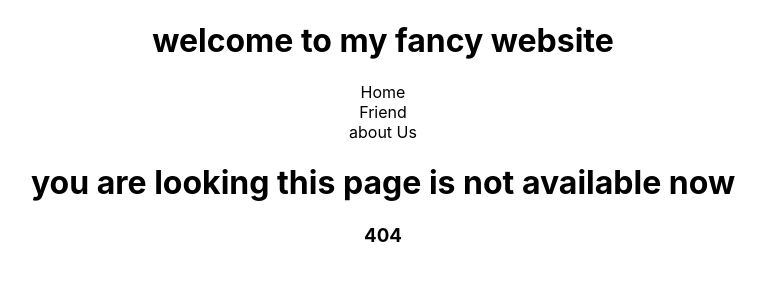
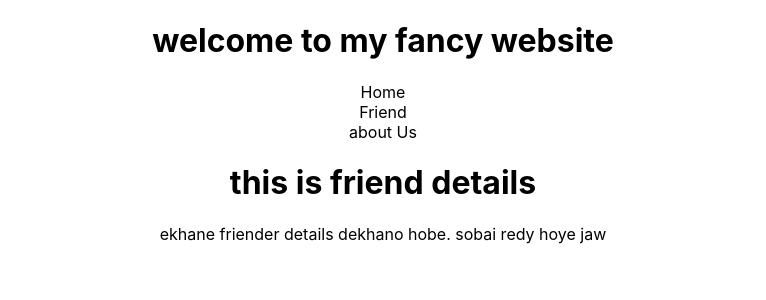
Before and after one commit to SR-Shahen/react-router, a React (Create React App) app: page /friend/1 in a window 1280 px wide. Before the commit this address had no page. Shown: the top 300 px of the page, without its empty margins (257-1023 px from the left). Built offline with nearby package versions, Linux system fonts and the light colour scheme.

Commit message:
dynamic with link

```diff
--- a/src/App.js
+++ b/src/App.js
@@ -2,6 +2,7 @@
 import { Route, Routes } from 'react-router';
 import './App.css';
 import AboutUs from './Components/AboutUs/AboutUs';
+import FriendDetail from './Components/FriendDetail/FriendDetail';
 import Friends from './Components/Friends/Friends';
 import Header from './Components/Header/Header';
 import Home from './Components/Home/Home';
@@ -16,6 +17,7 @@ function App() {
       <Routes>
         <Route path='/' element={<Home></Home>} ></Route>
         <Route path='/friend' element={<Friends></Friends>}></Route>
+        <Route path='/friend/:friendId' element={<FriendDetail></FriendDetail>}></Route>
         <Route path='/aboutus' element={<AboutUs></AboutUs>}></Route>
         <Route path='*' element={<NotFound></NotFound>}></Route>
       </Routes>
--- a/src/Components/Friend/Friend.js
+++ b/src/Components/Friend/Friend.js
@@ -1,5 +1,6 @@
 
 import { useNavigate } from 'react-router';
+import { Link } from 'react-router-dom';
 
 const Friend = (props) => {
     const { name, username, id } = props.friend;
@@ -11,6 +12,7 @@ const Friend = (props) => {
     return (
         <div>
             <h3>Name:{name}</h3>
+            <Link to={'/friend/' + id}>Friend Details:{id}</Link>
             <button onClick={showFriendDetail} >{username}:{id}</button>
         </div>
     );
--- /dev/null
+++ b/src/Components/FriendDetail/FriendDetail.js
@@ -0,0 +1,12 @@
+import React from 'react';
+
+const FriendDetail = () => {
+    return (
+        <div>
+            <h1>this is friend details</h1>
+            <p>ekhane friender details dekhano hobe. sobai redy hoye jaw</p>
+        </div>
+    );
+};
+
+export default FriendDetail;
```
